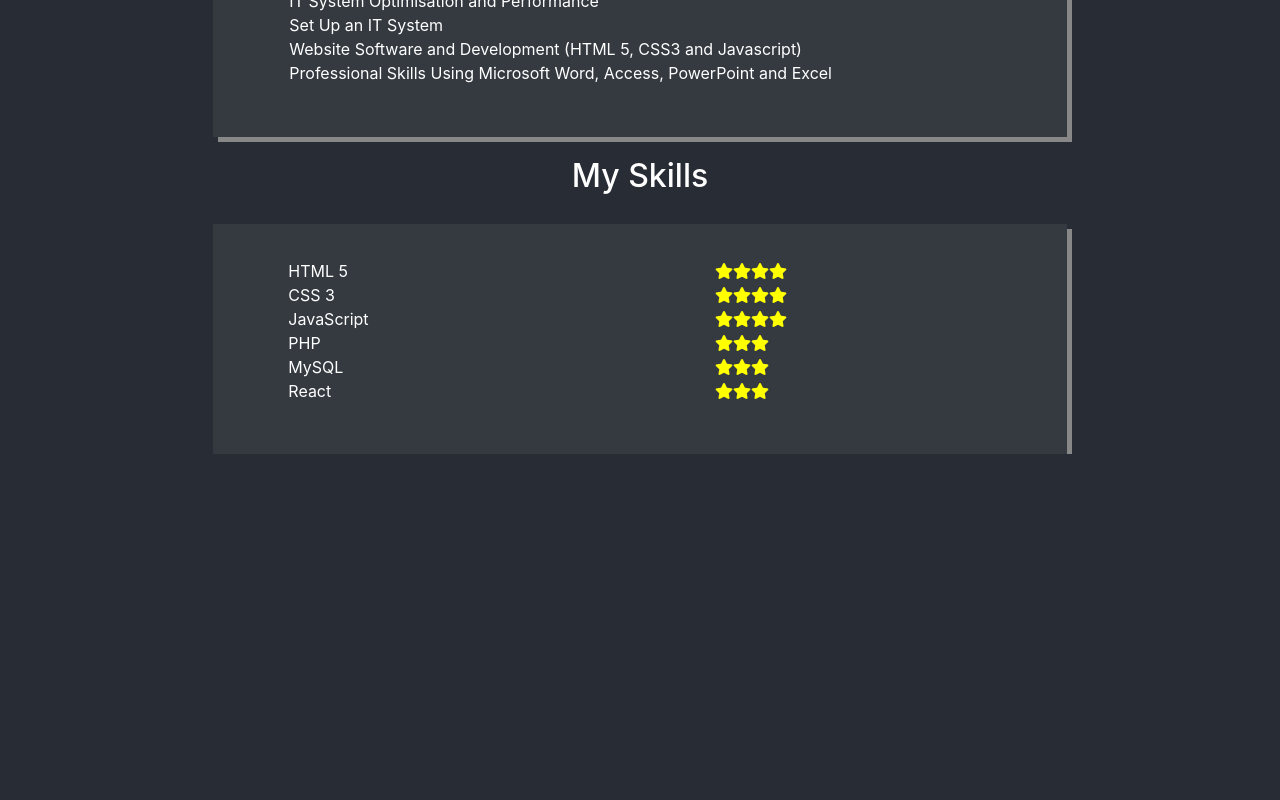
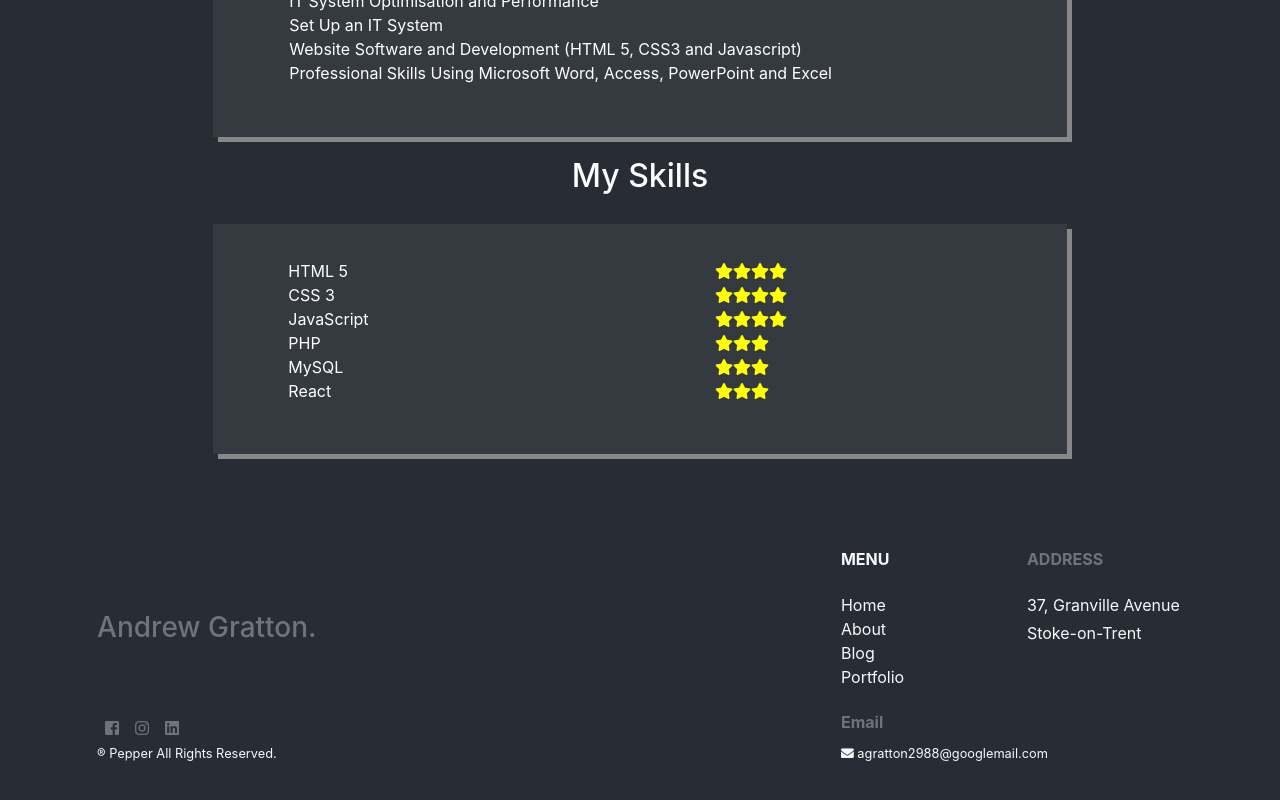
Before and after one commit to Gratto2988/andrewgratton, a React (Create React App) app: page / in a window 1280 px wide. Shown: the part 2126-2926 px from the top of the page. Before the commit the page ends 2580 px from the top, so only its background shows below. Built offline with nearby package versions, Linux system fonts and the light colour scheme.

Commit message:
changes to skills page

```diff
--- a/src/App.js
+++ b/src/App.js
@@ -3,7 +3,7 @@ import Nav from './Nav';
 import AboutMe from './AboutMe';
 import Skills from './Skills';
 import Qual from './Qual';
-//import Footer from './Footer';
+import Footer from './Footer';
 import './App.css';
 
 function App() {
@@ -14,6 +14,7 @@ function App() {
       <AboutMe/>
       <Qual/>
       <Skills/>
+      <Footer/>
     </div>
 
   );
--- a/src/Footer.js
+++ b/src/Footer.js
@@ -1,7 +1,45 @@
+import 'bootstrap-icons/font/bootstrap-icons'
+
 const Footer = () => {
     return(
-        <div class="footer">
-            <p>Footer</p>
+        <div class="container-fluid pb-0 mb-0 justify-content-center text-light ">
+            <footer>
+                <div class="row my-5 justify-content-center py-5">
+                    <div class="col-11">
+                        <div class="row ">
+                            <div class="col-xl-8 col-md-4 col-sm-4 col-12 my-auto mx-auto a">
+                                <h3 class="text-muted mb-md-0 mb-5 bold-text">Andrew Gratton.</h3>
+                            </div>
+                            <div class="col-xl-2 col-md-4 col-sm-4 col-12">
+                                <h6 class="mb-3 mb-lg-4 bold-text "><b>MENU</b></h6>
+                                <ul class="list-unstyled">
+                                    <li>Home</li>
+                                    <li>About</li>
+                                    <li>Blog</li>
+                                    <li>Portfolio</li>
+                                </ul>
+                            </div>
+                            <div class="col-xl-2 col-md-4 col-sm-4 col-12">
+                                <h6 class="mb-3 mb-lg-4 text-muted bold-text mt-sm-0 mt-5"><b>ADDRESS</b></h6>
+                                <p class="mb-1">37, Granville Avenue</p>
+                                <p>Stoke-on-Trent</p>
+                            </div>
+                        </div>
+                        <div class="row ">
+                            <div class="col-xl-8 col-md-4 col-sm-4 col-auto my-md-0 mt-5 order-sm-1 order-3 align-self-end">
+                                <p class="social text-muted mb-0 pb-0 bold-text">
+                                <span class="mx-2"><i class="fab fa-facebook-square"></i></span>
+                                <span class="mx-2"><i class="fab fa-instagram"></i></span>
+                                <span class="mx-2"><i class="fab fa-linkedin"></i></span>
+                                </p><small class="rights"><span>&#174;</span> Pepper All Rights Reserved.</small>
+                            </div>
+                            <div class="col-xl-4 col-md-4 col-sm-4 col-auto order-1 align-self-end ">
+                                <h6 class="mt-55 mt-2 text-muted bold-text"><b>Email</b></h6><small> <span><i class="fa fa-envelope" aria-hidden="true"></i></span> agratton2988@googlemail.com</small>
+                            </div>
+                        </div>
+                    </div>
+                </div>
+            </footer>
         </div>
     )
 }
```
